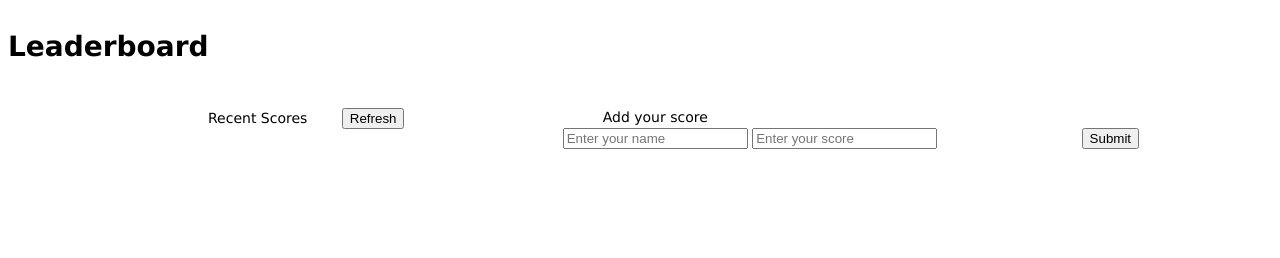
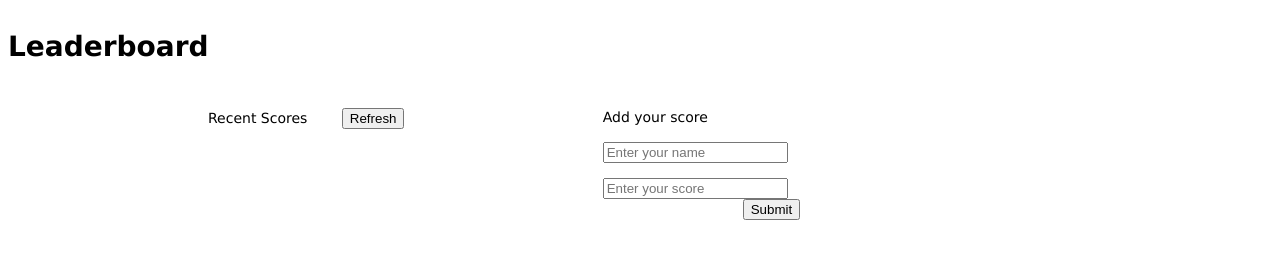
Before and after one commit to andym80/Leaderboard, a website built with webpack: page src/index.html in a window 1280 px wide. Built offline with nearby package versions, Linux system fonts and the light colour scheme; no server answers.

Commit message:
fix index.html

```diff
--- a/src/index.html
+++ b/src/index.html
@@ -33,11 +33,11 @@
 
         <section class="input-players">
             <div class="input-title">Add your score</div>
-            <form>
-                <input class="names" type="text" id="user" placeholder="Enter your name">
-                <input class="scores" type="text" id="score" placeholder="Enter your score">
+          <ul class="form">
+                <li><input class="names" type="text" id="user" placeholder="Enter your name"></li>
+                <li><input class="scores" type="text" id="score" placeholder="Enter your score"></li>
                 <button class="btn" type="submit" id="submitbtn">Submit</button>
-            </form>
+          </ul>
         </section>
     </section>
 </body>
--- a/src/style.css
+++ b/src/style.css
@@ -70,6 +70,10 @@ h1 {
   background-color: hsla(0, 0%, 0%, 0.4);
 }
 
+li {
+  list-style: none;
+}
+
 .table-scores {
   float: left;
   width: 50%;
```
